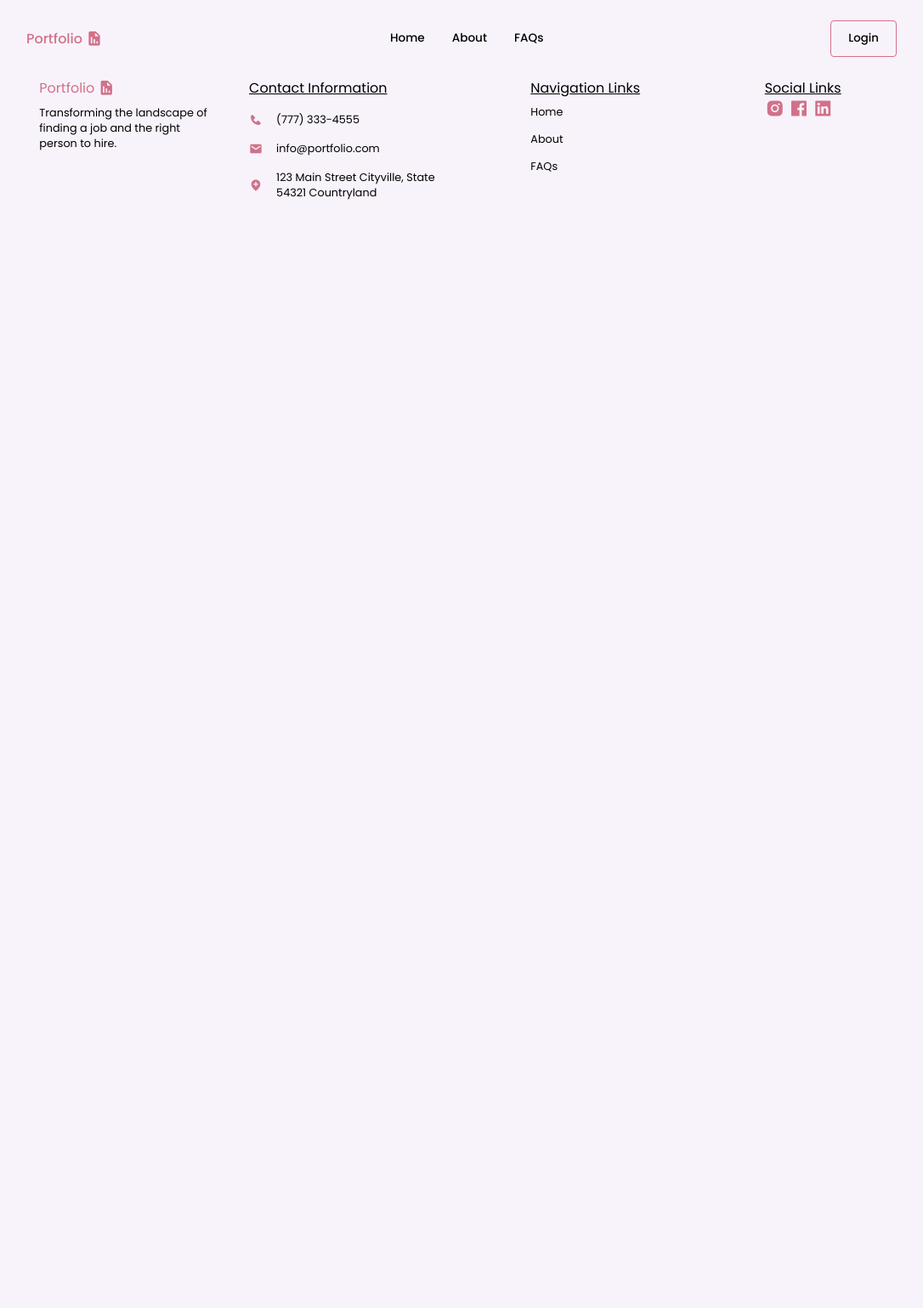
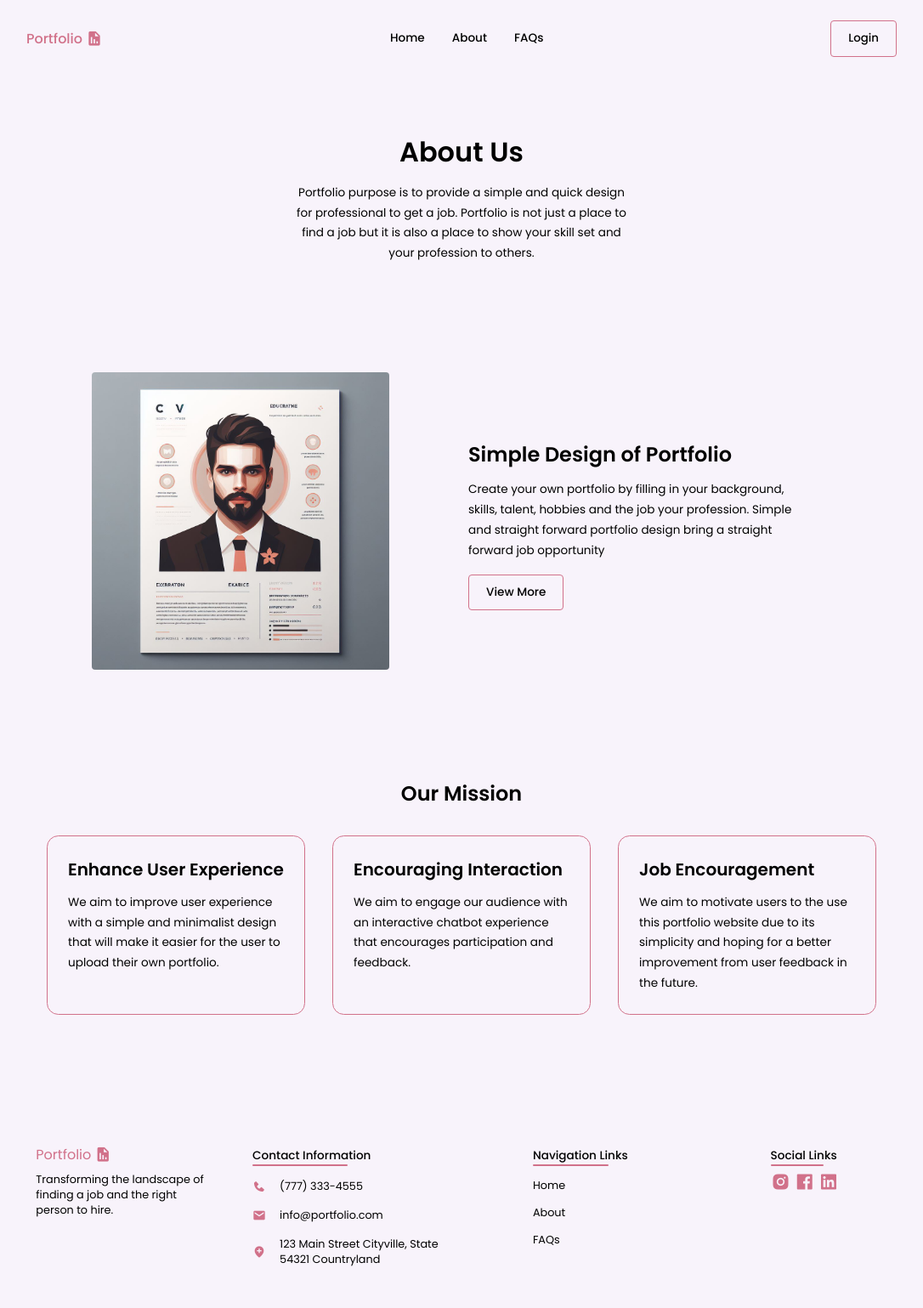
Before and after one commit to ClarenceChoJinHeng/Portfolio-Management-System, a PHP site: page /about.php in a window 1280 px wide. Shown: the whole page at 85% size, without its empty margins (97-1183 px from the left). Before the commit the page ends 235 px from the top, so only its background shows below. Run offline with PHP 8.4, Linux system fonts and the light colour scheme.

Commit message:
Updated About Page

```diff
--- a/client/about.php
+++ b/client/about.php
@@ -7,6 +7,10 @@
     <meta charset="UTF-8">
     <meta name="viewport" content="width=device-width, initial-scale=1.0">
     <title>About Page - Portfolio Management System</title>
+
+    <!-- SWIPER CSS -->
+    <link rel="stylesheet" href="https://cdn.jsdelivr.net/npm/swiper@11/swiper-bundle.min.css" />
+
     <link rel="stylesheet" href="css/about.css">
 </head>
 
@@ -16,12 +20,62 @@ include("header.php");
 ?>
 
 <body>
+    <section class="about container">
+        <div class="about__container">
+            <h1>About Us</h1>
+            <p>Portfolio purpose is to provide a simple and quick design for professional to get a job. Portfolio is not just a place to find a job but it is also a place to show your skill set and your profession to others.</p>
+        </div>
+    </section>
 
+    <section class="about__portfolio container">
+        <div class="about__portfolio-image">
+            <img src="../svg/portfolio.jpg" alt="Portfolio Image">
+        </div>
+        <div class="about__portfolio-description">
+            <h2>Simple Design of Portfolio</h2>
+            <p>Create your own portfolio by filling in your background, skills, talent, hobbies and the job your profession. Simple and straight forward portfolio design bring a straight forward job opportunity</p>
+            <a href="#mission">View More</a>
+        </div>
+    </section>
+
+    <section class="mission container" id="mission">
+        <div class="our__mission">
+            <h2>Our Mission</h2>
+
+            <div class="swiper our__mission-information">
+                <div class="swiper-wrapper">
+                    <div class="swiper-slide mission__info">
+                        <h3>Enhance User Experience</h3>
+                        <p>We aim to improve user experience with a simple and minimalist design that will make it easier for the user to upload their own portfolio.</p>
+                    </div>
+                    <div class="swiper-slide mission__info">
+                        <h3>Encouraging Interaction</h3>
+                        <p>We aim to engage our audience with an interactive chatbot experience that encourages participation and feedback.</p>
+                    </div>
+                    <div class="swiper-slide mission__info">
+                        <h3>Job Encouragement</h3>
+                        <p>We aim to motivate users to the use this portfolio website due to its simplicity and hoping for a better improvement from user feedback in the future.</p>
+                    </div>
+                </div>
+
+                <!-- If we need navigation buttons -->
+                <div class="swiper-button-prev">
+                    <i class="bx bx-chevron-left"></i>
+                </div>
+                <div class="swiper-button-next">
+                    <i class="bx bx-chevron-right"></i>
+                </div>
+            </div>
+        </div>
+    </section>
 </body>
 
 <!-- THIS IS HOW YOU CAN INCLUDE FILES SO YOU CAN REUSE THEM (FOOTER) -->
 <?php
- include("footer.php");
+include("footer.php");
 ?>
 
+<script src="https://cdn.jsdelivr.net/npm/swiper@11/swiper-bundle.min.js"></script>
+<script src="js/index.js"></script>
+
 </html>
--- a/client/css/about.css
+++ b/client/css/about.css
@@ -1,3 +1,146 @@
 @import url(style.css);
 
 /* MANAGED BY JAKE */
+.about {
+  display: flex;
+  justify-content: center;
+}
+
+.about__container {
+  text-align: center;
+  max-width: 400px;
+  margin-inline: 1.5rem;
+  margin-top: 4rem;
+}
+
+.about__container h1 {
+  font-size: 2rem;
+  margin-bottom: 0.75rem;
+}
+
+.about__container p {
+  font-size: 0.85rem;
+  line-height: 1.75;
+}
+
+.about__portfolio {
+  margin: 8rem 1.5rem;
+}
+
+.about__portfolio-image {
+  display: grid;
+  place-content: center;
+}
+
+.about__portfolio-image img {
+  width: 100%;
+  border-radius: 0.25rem;
+  max-width: 350px;
+  object-fit: cover;
+  object-position: center;
+}
+
+.about__portfolio-description {
+  margin-top: 1.5rem;
+}
+
+.about__portfolio-description p {
+  font-size: 0.85rem;
+  line-height: 1.75;
+  margin-top: 0.75rem;
+  max-width: 400px;
+  margin-bottom: 1.5rem;
+}
+
+.about__portfolio-description a {
+  border: 1px solid var(--accent);
+  padding: 0.65rem 1.25rem;
+  font-size: 0.85rem;
+  border-radius: 0.25rem;
+  color: black;
+  font-weight: 500;
+  transition: color 0.3s ease-in-out, background-color 0.3s ease-in-out;
+}
+
+.about__portfolio-description a:hover {
+  background-color: var(--accent);
+  color: white;
+}
+
+.our__mission {
+  margin-inline: 1.5rem;
+}
+
+.swiper-button-next::after,
+.swiper-button-prev::after {
+  content: "";
+}
+
+.swiper-slide {
+  height: initial;
+}
+
+.swiper-button-next,
+.swiper-button-prev {
+  top: initial;
+  bottom: 0;
+  width: initial;
+  height: initial;
+  background-color: transparent;
+  border: 2px solid var(--accent);
+  padding: 6px;
+  border-radius: 0.2rem;
+  font-size: 1.5rem;
+  transition: 0.5s;
+  color: black;
+}
+
+.swiper-button-prev {
+  left: calc(50% - 2.75rem);
+}
+
+.swiper-button-next {
+  right: calc(50% - 2.75rem);
+}
+
+.our__mission-information {
+  padding: 2rem 0 5rem;
+}
+
+.our__mission h2 {
+  text-align: center;
+}
+
+.mission {
+  padding-bottom: 3rem;
+}
+
+.mission__info {
+  border: 1px solid var(--accent);
+  padding: 1.5rem;
+  border-radius: 0.85rem;
+}
+
+.mission__info h3 {
+  font-size: 1.25rem;
+  margin-bottom: 0.75rem;
+}
+
+.mission__info p {
+  font-size: 0.85rem;
+  line-height: 1.75;
+  margin-top: 0.75rem;
+}
+
+@media screen and (min-width: 576px) {
+  .about__portfolio {
+    display: grid;
+    grid-template-columns: repeat(2, 1fr);
+    align-items: center;
+    gap: 1rem;
+  }
+
+  .about__portfolio-description {
+    margin: 0;
+  }
+}
--- a/client/css/footer.css
+++ b/client/css/footer.css
@@ -6,11 +6,11 @@
 .nav__social {
   display: flex;
   flex-direction: column;
-  gap: 1rem;
+  gap: 2rem;
 }
 
 .nav__social {
-  margin-top: 1rem;
+  margin-top: 2rem;
 }
 
 /* <!-- ======= PORTFOLIO FOOTER TITLE ======== --> */
@@ -71,6 +71,32 @@
   color: var(--accent);
 }
 
+.social__links,
+.nav__container {
+  margin-top: 0.5rem;
+}
+
+.social__title span,
+.nav__label span,
+.contact__label span {
+  position: relative;
+  font-size: 0.85rem;
+  font-weight: 500;
+}
+
+.social__title span::after,
+.nav__label span::after,
+.contact__label span::after {
+  content: "";
+  position: absolute;
+  width: 80%;
+  height: 2px;
+  background-color: var(--accent);
+  bottom: -3px;
+  left: 0;
+  border-radius: 0.25rem;
+}
+
 /* ======== RESPOSIVE DESIGN ========= */
 
 @media screen and (min-width: 576px) {
--- a/client/footer.php
+++ b/client/footer.php
@@ -38,7 +38,7 @@
         <!-- ======== CONTACT INFORMATION ========= -->
         <div class="contact__container">
           <label class="contact__label">
-            <u>Contact Information</u>
+            <span>Contact Information</span>
           </label>
 
           <div class="contact__information">
@@ -62,7 +62,7 @@
       <!-- ======== NAV LINK ======== -->
       <div class="nav__social">
         <nav class="footer__nav">
-          <label class="nav__label"><u>Navigation Links</u></label>
+          <label class="nav__label"><span>Navigation Links</span></label>
 
           <div class="nav__container">
             <a href="index.php">Home</a>
@@ -73,7 +73,9 @@
 
         <!-- ======== SOCIAL LINKS ========= -->
         <div class="links__container">
-          <label class="social__title"><u>Social Links</u></label>
+          <label class="social__title">
+            <span>Social Links</span>
+          </label>
 
           <div class="social__links">
             <a href="" class="instagram"><i class='bx bxl-instagram-alt'></i></a>
--- a/client/js/index.js
+++ b/client/js/index.js
@@ -1,4 +1,10 @@
-var swiper = new Swiper(".latest__portfolio-container", {
+var swiperContainers = [
+  ".latest__portfolio-container",
+  ".our__mission-information",
+];
+
+swiperContainers.forEach(function (container) {
+  new Swiper(container, {
     spaceBetween: 32,
     slidesPerView: "auto",
     loop: true,
@@ -24,6 +30,7 @@ var swiper = new Swiper(".latest__portfolio-container", {
       },
     },
   });
+});
 
 // REDIRECT TO SIGNUP PAGE
 const redirectSignupBtn = document.querySelectorAll(".redirect__signup-btn");
```
Also changed, not shown: svg/portfolio.jpg (added). Lines whose indentation alone changed are shown as unchanged.
